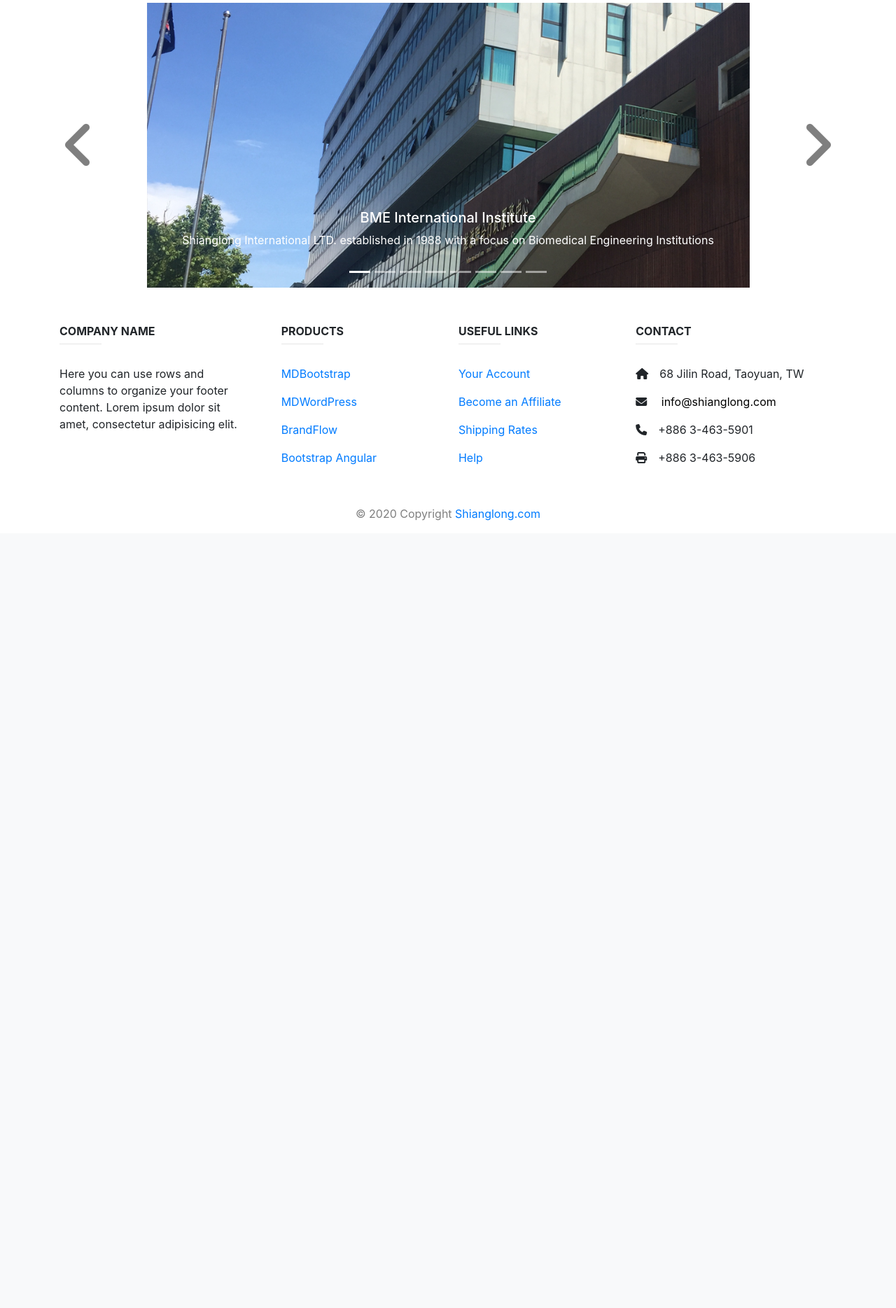
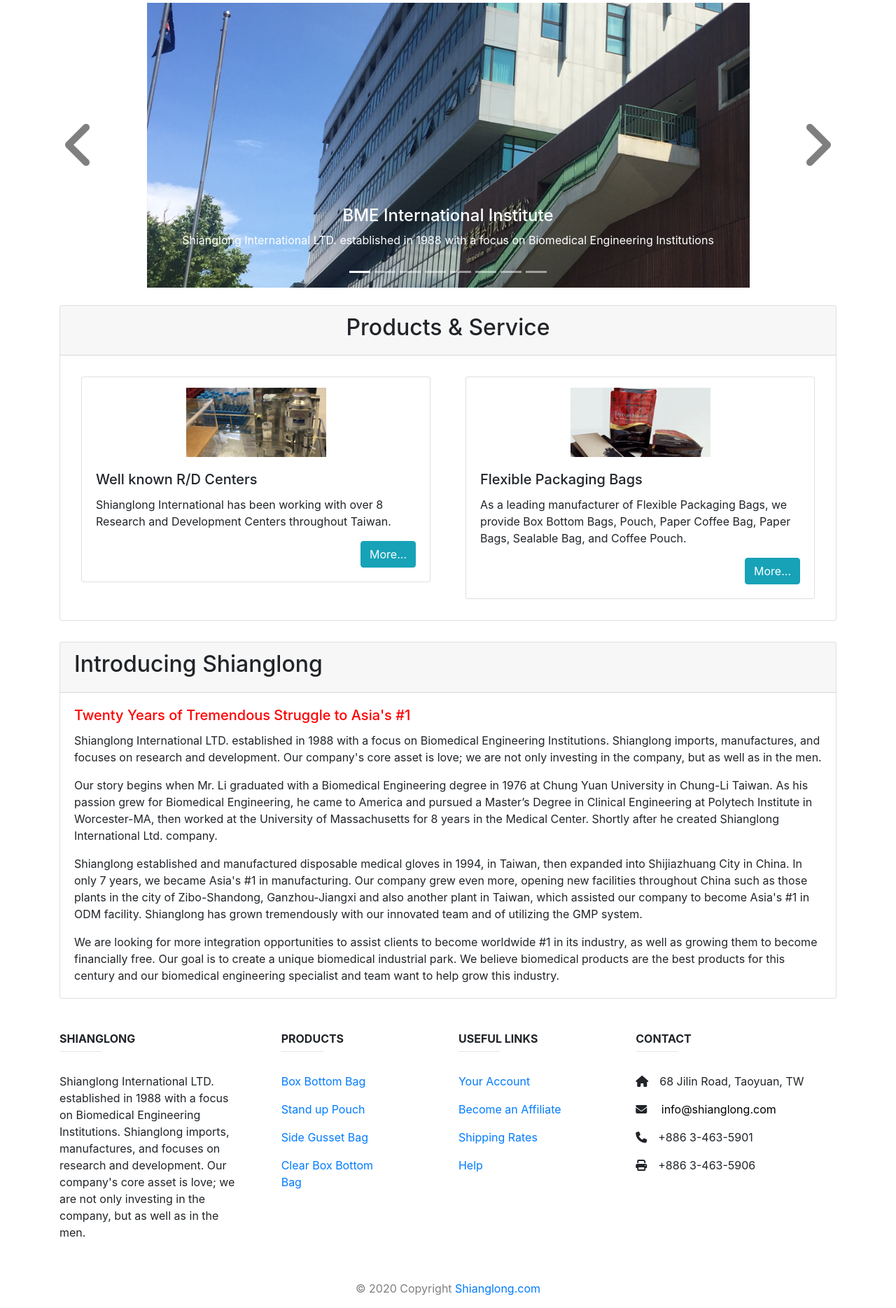
Before and after one commit to k88097/public_html, a PHP site: page / in a window 1280 px wide. Shown: the part 97-1966 px from the top of the page at 70% size. Before the commit the page ends 841 px from the top, so only its background shows below. Run offline with PHP 8.4, Linux system fonts and the light colour scheme; some libraries are stand-ins or nearby versions.

Commit message:
首頁新增產品

```diff
--- a/css/style.css
+++ b/css/style.css
@@ -10,7 +10,25 @@ img#slider {
     display: block;
     margin: auto;
 }
-#carouselExampleIndicators{
+
+div#carouselExampleIndicators {
     margin: 20px 20px 20px 20px;
     padding: 5px 5px 5px 5px;
 }
+
+img#product {
+    padding: 15px 0px 0px 0px;
+    max-width: 200px;
+    max-height: auto;
+    width: auto;
+    height: auto;
+    display: block;
+    margin: auto;
+}
+
+div#introducing {
+    margin: 30px auto 30px auto;
+}
+div#card{
+    margin: 10px 10px 10px 10px;
+}
--- a/footer.php
+++ b/footer.php
@@ -1,48 +1,39 @@
 <div style="background-color: #FFFFFF;">
     <!-- Footer Links -->
     <div class="container text-center text-md-left mt-5">
-
         <!-- Grid row -->
         <div class="row mt-3 dark-grey-text">
-
             <!-- Grid column -->
             <div class="col-md-3 col-lg-4 col-xl-3 mb-4">
-
                 <!-- Content -->
-                <h6 class="text-uppercase font-weight-bold">Company name</h6>
+                <h6 class="text-uppercase font-weight-bold">SHIANGLONG</h6>
                 <hr class="teal accent-3 mb-4 mt-0 d-inline-block mx-auto" style="width: 60px;">
-                <p>Here you can use rows and columns to organize your footer content. Lorem ipsum dolor sit amet,
-                    consectetur
-                    adipisicing elit.</p>
-
+                <p>
+                    Shianglong International LTD. established in 1988 with a focus on Biomedical Engineering Institutions.
+                    Shianglong imports, manufactures, and focuses on research and development. Our company's core asset is love;
+                    we are not only investing in the company, but as well as in the men.
+                </p>
             </div>
             <!-- Grid column -->
-
-            <!-- Grid column -->
             <div class="col-md-2 col-lg-2 col-xl-2 mx-auto mb-4">
-
                 <!-- Links -->
                 <h6 class="text-uppercase font-weight-bold">Products</h6>
                 <hr class="teal accent-3 mb-4 mt-0 d-inline-block mx-auto" style="width: 60px;">
                 <p>
-                    <a class="dark-grey-text" href="#!">MDBootstrap</a>
+                    <a class="dark-grey-text" href="#!">Box Bottom Bag</a>
                 </p>
                 <p>
-                    <a class="dark-grey-text" href="#!">MDWordPress</a>
+                    <a class="dark-grey-text" href="#!">Stand up Pouch</a>
                 </p>
                 <p>
-                    <a class="dark-grey-text" href="#!">BrandFlow</a>
+                    <a class="dark-grey-text" href="#!">Side Gusset Bag</a>
                 </p>
                 <p>
-                    <a class="dark-grey-text" href="#!">Bootstrap Angular</a>
+                    <a class="dark-grey-text" href="#!">Clear Box Bottom Bag</a>
                 </p>
-
             </div>
             <!-- Grid column -->
-
-            <!-- Grid column -->
             <div class="col-md-3 col-lg-2 col-xl-2 mx-auto mb-4">
-
                 <!-- Links -->
                 <h6 class="text-uppercase font-weight-bold">Useful links</h6>
                 <hr class="teal accent-3 mb-4 mt-0 d-inline-block mx-auto" style="width: 60px;">
@@ -58,13 +49,9 @@
                 <p>
                     <a class="dark-grey-text" href="#!">Help</a>
                 </p>
-
             </div>
             <!-- Grid column -->
-
-            <!-- Grid column -->
             <div class="col-md-4 col-lg-3 col-xl-3 mx-auto mb-md-0 mb-4">
-
                 <!-- Links -->
                 <h6 class="text-uppercase font-weight-bold">Contact</h6>
                 <hr class="teal accent-3 mb-4 mt-0 d-inline-block mx-auto" style="width: 60px;">
@@ -77,21 +64,15 @@
                     <i class="fas fa-phone mr-3"></i>+886 3-463-5901</p>
                 <p>
                     <i class="fas fa-print mr-3"></i>+886 3-463-5906</p>
-
             </div>
-            <!-- Grid column -->
-
         </div>
         <!-- Grid row -->
-
     </div>
     <!-- Footer Links -->
 </div>
-
 <!-- Copyright -->
 <div style="background-color: FFFFFF;">
     <div class="footer-copyright text-center text-black-50 py-3">© 2020 Copyright
-        <a class="dark-grey-text" href="#"> Shianglong.com</a>
+        <a class="dark-grey-text" href="index.php"> Shianglong.com</a>
     </div>
 </div>
-<!-- Copyright -->
--- a/header.php
+++ b/header.php
@@ -1,7 +1,7 @@
 <div>
     <nav class="navbar navbar-expand-lg navbar-light bg-light">
         <!-- LOGO -->
-        <a class="navbar-brand" href="#">
+        <a class="navbar-brand" href="index.php">
             <img src="images/logo.png" width="50" height="50" class="d-inline-block align-top" alt="" loading="lazy">
             <span style="font-size: 32px;">SHIANGLONG</span>
         </a>
--- a/index.php
+++ b/index.php
@@ -15,7 +15,7 @@
     <script src="https://cdn.jsdelivr.net/npm/popper.js@1.16.0/dist/umd/popper.min.js" integrity="sha384-Q6E9RHvbIyZFJoft+2mJbHaEWldlvI9IOYy5n3zV9zzTtmI3UksdQRVvoxMfooAo" crossorigin="anonymous"></script>
     <script src="https://stackpath.bootstrapcdn.com/bootstrap/4.5.0/js/bootstrap.min.js" integrity="sha384-OgVRvuATP1z7JjHLkuOU7Xw704+h835Lr+6QL9UvYjZE3Ipu6Tp75j7Bh/kR0JKI" crossorigin="anonymous"></script>
 
-    <!-- Fas Kit -->
+    <!-- Fas Icon Kit -->
     <script src="https://kit.fontawesome.com/1c02f86e41.js" crossorigin="anonymous"></script>
 </head>
 
@@ -37,51 +37,51 @@
         </ol>
         <div class="carousel-inner">
             <div class="carousel-item active">
-                <img class="d-block w-100" id="slider" src="images/slider_01.png" alt="First slide">
+                <img class="d-block w-100" id="slider" src="images/slider/01.png" alt="First slide">
                 <div class="carousel-caption d-none d-md-block">
-                    <h5>BME International Institute</h5>
+                    <h4>BME International Institute</h4>
                     <p>Shianglong International LTD. established in 1988 with a focus on Biomedical Engineering Institutions</p>
                 </div>
             </div>
             <div class="carousel-item">
-                <img class="d-block w-100" id="slider" src="images/slider_02.png" alt="Second slide">
+                <img class="d-block w-100" id="slider" src="images/slider/02.png" alt="Second slide">
                 <div class="carousel-caption d-none d-md-block">
-                    <h5>High efficiency and low cost production</h5>
+                    <h4>High efficiency and low cost production</h4>
                     <p></p>
                 </div>
             </div>
             <div class="carousel-item">
-                <img class="d-block w-100" id="slider" src="images/slider_03.png" alt="Third slide">
+                <img class="d-block w-100" id="slider" src="images/slider/03.png" alt="Third slide">
                 <div class="carousel-caption d-none d-md-block">
-                    <h5>Funds Research and Innovation</h5>
+                    <h4>Funds Research and Innovation</h4>
                     <p>#1 Outstanding Asia's R&D Center for Membrane Technology </p>
                 </div>
             </div>
             <div class="carousel-item">
-                <img class="d-block w-100" id="slider" src="images/slider_04.png" alt="Third slide">
+                <img class="d-block w-100" id="slider" src="images/slider/04.png" alt="Third slide">
                 <div class="carousel-caption d-none d-md-block">
-                    <h5>Top CMT in Membrane Society</h5>
+                    <h4>Top CMT in Membrane Society</h4>
                     <p></p>
                 </div>
             </div>
             <div class="carousel-item">
-                <img class="d-block w-100" id="slider" src="images/slider_05.png" alt="Third slide">
+                <img class="d-block w-100" id="slider" src="images/slider/05.png" alt="Third slide">
                 <div class="carousel-caption d-none d-md-block">
-                    <h5>Locate at the excellent location</h5>
+                    <h4>Locate at the excellent location</h4>
                     <p></p>
                 </div>
             </div>
             <div class="carousel-item">
-                <img class="d-block w-100" id="slider" src="images/slider_06.png" alt="Third slide">
+                <img class="d-block w-100" id="slider" src="images/slider/06.png" alt="Third slide">
                 <div class="carousel-caption d-none d-md-block">
-                    <h5>Technology</h5>
+                    <h4>Technology</h4>
                     <p>With our unique BME technology resources we are able to provide funds for research and innovation </p>
                 </div>
             </div>
             <div class="carousel-item">
-                <img class="d-block w-100" id="slider" src="images/slider_07.png" alt="Third slide">
+                <img class="d-block w-100" id="slider" src="images/slider/07.png" alt="Third slide">
                 <div class="carousel-caption d-none d-md-block">
-                    <h5>Advanced Research & Training Base</h5>
+                    <h4>Advanced Research & Training Base</h4>
                     <p>Our BME institute is here to provide GMP training camp for doctors, nurses, directors, and more as well as help with global marketing with our O2O network marketing center. </p>
                 </div>
             </div>
@@ -99,7 +99,76 @@
             <span class="sr-only">Next</span>
         </a>
     </div>
+    <!-- Products & Service -->
+    <div class="container">
+        <div class="card">
+            <div class="card-header text-center">
+                <h2>Products & Service</h2>
+            </div>
+            <div class="card-body">
+                <div class="row">
+                    <div class="col-sm-6">
+                        <div class="card" id="card">
+                            <a href="#">
+                                <img class="card-img-top" id="product" src="images/product/rnd.png" alt="Card image cap">
+                            </a>
+                            <div class="card-body">
+                                <h5 class="card-title">Well known R/D Centers</h5>
+                                <p class="card-text">
+                                    Shianglong International has been working with over 8 Research and Development Centers throughout Taiwan.
+                                </p>
+                                <div style="text-align: right;">
+                                    <a href="#" class="btn btn-info">More...</a>
+                                </div>
+                            </div>
+                        </div>
+                    </div>
+                    <div class="col-sm-6">
+                        <div class="card" id="card">
+                            <a href="#">
+                                <img class="card-img-top" id="product" src="images/product/bag.png" alt="Card image cap">
+                            </a>
+                            <div class="card-body">
+                                <h5 class="card-title">Flexible Packaging Bags</h5>
+                                <p class="card-text">
+                                    As a leading manufacturer of Flexible Packaging Bags, we provide Box Bottom Bags, Pouch, Paper Coffee Bag, Paper Bags, Sealable Bag, and Coffee Pouch.
+                                </p>
+                                <div style="text-align: right;">
+                                    <a href="#" class="btn btn-info">More...</a>
+                                </div>
+                            </div>
+                        </div>
+                    </div>
+                </div>
+            </div>
+        </div>
+    </div>
 
+    <!-- Introducing Shianglong -->
+    <div class="container" id="introducing">
+        <div class="card">
+            <div class="card-header">
+                <h2>Introducing Shianglong</h2>
+            </div>
+            <div class="card-body">
+                <h5 class="card-title" style="color: red;">
+                    Twenty Years of Tremendous Struggle to Asia's #1
+                </h5>
+                <p class="card-text">
+                    Shianglong International LTD. established in 1988 with a focus on Biomedical Engineering Institutions. Shianglong imports, manufactures, and focuses on research and development. Our company's core asset is love; we are not only investing in the company, but as well as in the men.
+                </p>
+                <p class="card-text">
+                    Our story begins when Mr. Li graduated with a Biomedical Engineering degree in 1976 at Chung Yuan University in Chung-Li Taiwan. As his passion grew for Biomedical Engineering, he came to America and pursued a Master’s Degree in Clinical Engineering at Polytech Institute in Worcester-MA, then worked at the University of Massachusetts for 8 years in the Medical Center. Shortly after he created Shianglong International Ltd. company.
+                </p>
+                <p class="card-text">
+                    Shianglong established and manufactured disposable medical gloves in 1994, in Taiwan, then expanded into Shijiazhuang City in China. In only 7 years, we became Asia's #1 in manufacturing. Our company grew even more, opening new facilities throughout China such as those plants in the city of Zibo-Shandong, Ganzhou-Jiangxi and also another plant in Taiwan, which assisted our company to become Asia's #1 in ODM facility. Shianglong has grown tremendously with our innovated team and of utilizing the GMP system.
+                </p>
+                <p class="card-text">
+                    We are looking for more integration opportunities to assist clients to become worldwide #1 in its industry, as well as growing them to become financially free. Our goal is to create a unique biomedical industrial park. We believe biomedical products are the best products for this century and our biomedical engineering specialist and team want to help grow this industry.
+                </p>
+            </div>
+        </div>
+    </div>
     <footer id="footer" class="page-footer font-small blue-grey lighten-5">
         <?php include "footer.php"; ?>
     </footer>
```
Also changed, not shown: favicon.ico (added), images/product/bag.png (added), images/product/rnd.png (added), images/slider/01.png (renamed from images/slider_01.png), images/slider/02.png (renamed from images/slider_02.png), images/slider/03.png (added), images/slider/04.png (added), images/slider/05.png (added), images/slider/06.png (added), images/slider/07.png (added), 5 other files.
